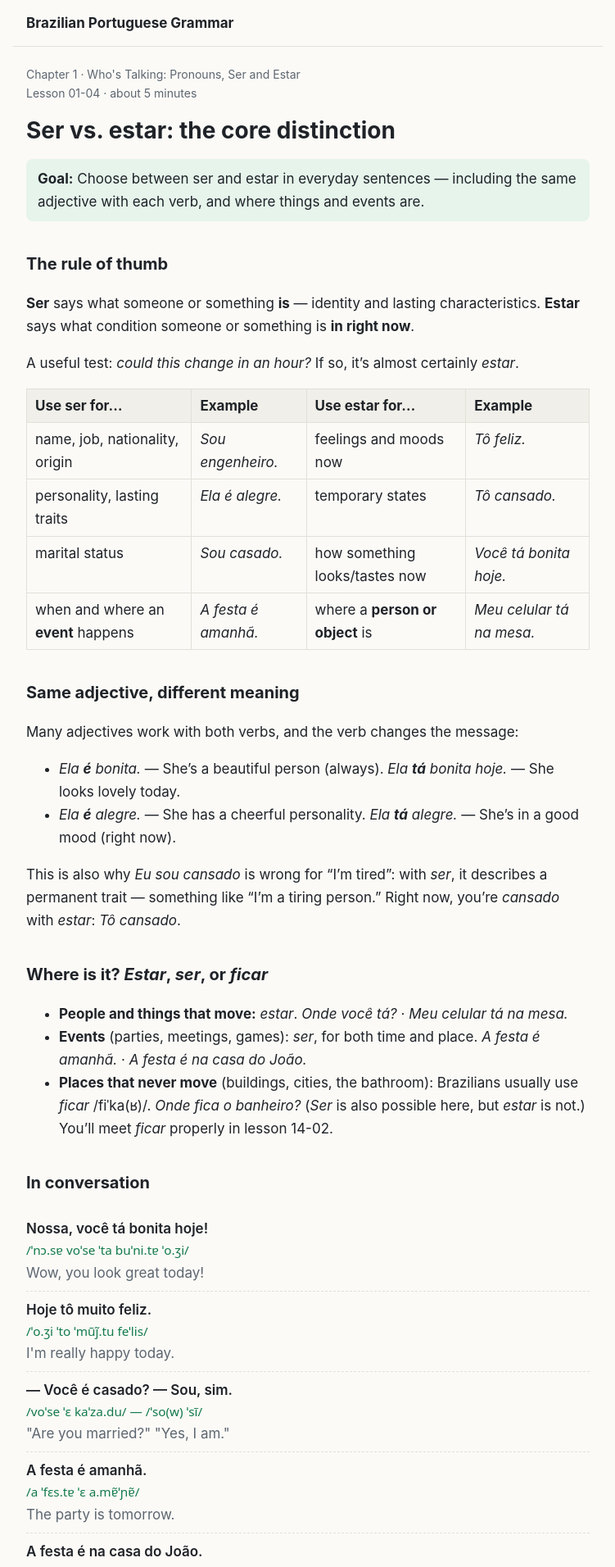
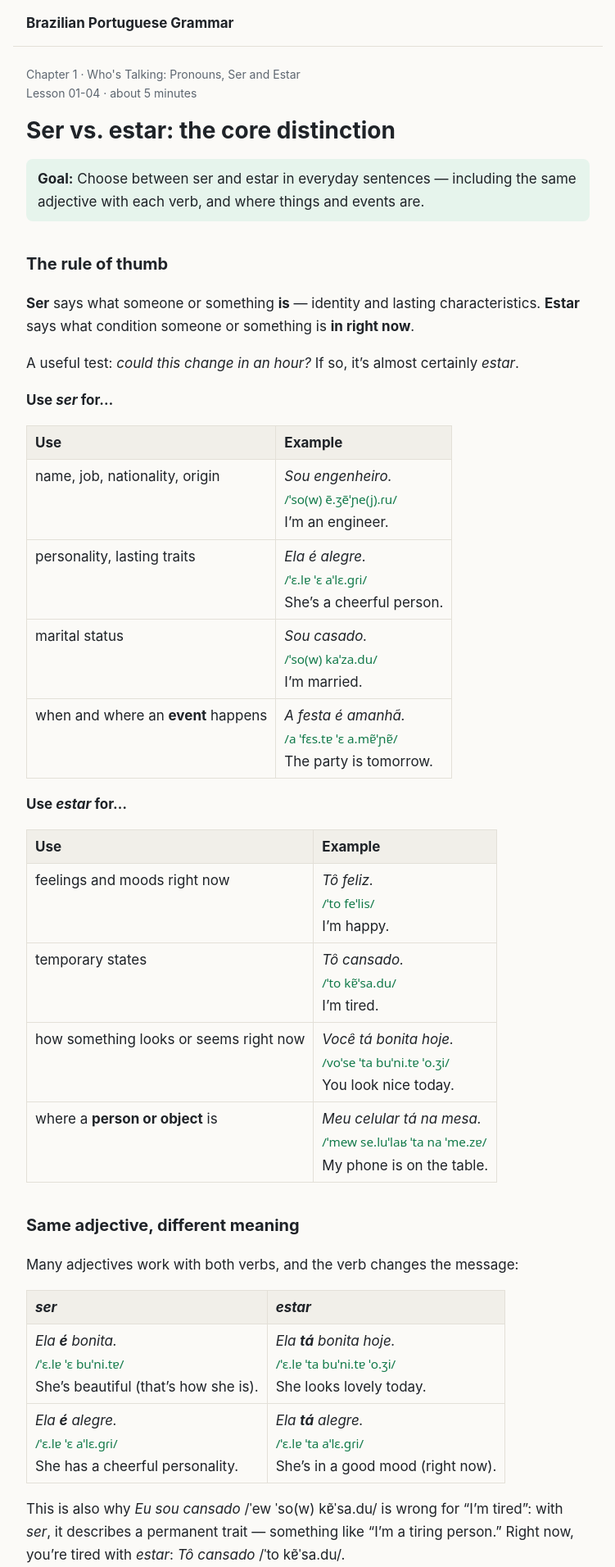
Before and after one commit to Ryoengineer112358/portuguese-grammar, a Jekyll site: the page built from lessons/01-04-ser-vs-estar.md, in a window 1280 px wide. Shown: the top 1912 px of the page at 82% size, without its empty margins (264-1015 px from the left). Built offline with Jekyll 4.4.1, drawn with Linux system fonts in a browser that asks for light colours; some of the changed text lies outside the part shown.

Commit message:
01-04: translations and IPA for every Portuguese sentence; phone-friendly tables
Co-Authored-By: Claude Opus 5.5 <noreply@anthropic.com>

```diff
--- a/assets/style.css
+++ b/assets/style.css
@@ -60,7 +60,8 @@ blockquote p { margin: 0.3em 0; }
 .ex { list-style: none; padding: 0; }
 .ex li { padding: 8px 0; border-bottom: 1px dashed var(--line); }
 .ex .pt { font-weight: 600; display: block; }
-.ex .ipa { display: block; font-size: 0.9em; color: var(--accent); font-family: "Charis SIL", "Doulos SIL", "Gentium Plus", "Noto Sans", "Lucida Grande", sans-serif; }
+.ipa { font-size: 0.9em; color: var(--accent); font-family: "Charis SIL", "Doulos SIL", "Gentium Plus", "Noto Sans", "Lucida Grande", sans-serif; }
+.ex .ipa { display: block; }
 .ex .en { color: var(--muted); display: block; }
 
 details { margin: 0.8em 0; padding: 8px 12px; border: 1px solid var(--line); border-radius: 8px; }
--- a/lessons/01-04-ser-vs-estar.md
+++ b/lessons/01-04-ser-vs-estar.md
@@ -7,7 +7,7 @@ goal: "Choose between ser and estar in everyday sentences — including the same
 verification:
   status: source-checked
   checked_on: 2026-11-06
-  note: "The core rule, the bonita/alegre contrast, estar for people and movable things, ser for when and where events take place, and ficar for fixed places, and estar for current weather each agree across at least two of the listed sources (both Elon pages count as one publisher). Not yet reviewed by a native speaker or teacher. IPA is from Wiktionary only; sentence IPA strings together dictionary forms. Filled in by analogy: do /du/ (Wiktionary), o /u/."
+  note: "The core rule, the bonita/alegre contrast, estar for people and movable things, ser for when and where events take place, and ficar for fixed places, and estar for current weather each agree across at least two of the listed sources (both Elon pages count as one publisher). Not yet reviewed by a native speaker or teacher. IPA is from Wiktionary only; sentence IPA strings together dictionary forms. Filled in by analogy (not found on Wiktionary): the articles o /u/ and as /as/, no /nu/ (from do /du/)."
 sources:
   - title: "Estar for Temporary States and Conditions"
     publisher: "Elon.io — Brazilian Portuguese grammar"
@@ -42,29 +42,52 @@ sources:
 
 A useful test: *could this change in an hour?* If so, it's almost certainly *estar*.
 
-| Use **ser** for… | Example | Use **estar** for… | Example |
-|---|---|---|---|
-| name, job, nationality, origin | *Sou engenheiro.* | feelings and moods now | *Tô feliz.* |
-| personality, lasting traits | *Ela é alegre.* | temporary states | *Tô cansado.* |
-| marital status | *Sou casado.* | how something looks/tastes now | *Você tá bonita hoje.* |
-| when and where an **event** happens | *A festa é amanhã.* | where a **person or object** is | *Meu celular tá na mesa.* |
+**Use *ser* for…**
+
+| Use | Example |
+|---|---|
+| name, job, nationality, origin | *Sou engenheiro.*<br><span class="ipa">/ˈso(w) ẽ.ʒẽˈɲe(j).ɾu/</span><br>I'm an engineer. |
+| personality, lasting traits | *Ela é alegre.*<br><span class="ipa">/ˈɛ.lɐ ˈɛ aˈlɛ.ɡɾi/</span><br>She's a cheerful person. |
+| marital status | *Sou casado.*<br><span class="ipa">/ˈso(w) kaˈza.du/</span><br>I'm married. |
+| when and where an **event** happens | *A festa é amanhã.*<br><span class="ipa">/a ˈfɛs.tɐ ˈɛ a.mɐ̃ˈɲɐ̃/</span><br>The party is tomorrow. |
+
+**Use *estar* for…**
+
+| Use | Example |
+|---|---|
+| feelings and moods right now | *Tô feliz.*<br><span class="ipa">/ˈto feˈlis/</span><br>I'm happy. |
+| temporary states | *Tô cansado.*<br><span class="ipa">/ˈto kɐ̃ˈsa.du/</span><br>I'm tired. |
+| how something looks or seems right now | *Você tá bonita hoje.*<br><span class="ipa">/voˈse ˈta buˈni.tɐ ˈo.ʒi/</span><br>You look nice today. |
+| where a **person or object** is | *Meu celular tá na mesa.*<br><span class="ipa">/ˈmew se.luˈlaʁ ˈta na ˈme.zɐ/</span><br>My phone is on the table. |
 
 ## Same adjective, different meaning
 
 Many adjectives work with both verbs, and the verb changes the message:
 
-- *Ela **é** bonita.* — She's a beautiful person (always).
-  *Ela **tá** bonita hoje.* — She looks lovely today.
-- *Ela **é** alegre.* — She has a cheerful personality.
-  *Ela **tá** alegre.* — She's in a good mood (right now).
+| *ser* | *estar* |
+|---|---|
+| *Ela **é** bonita.*<br><span class="ipa">/ˈɛ.lɐ ˈɛ buˈni.tɐ/</span><br>She's beautiful (that's how she is). | *Ela **tá** bonita hoje.*<br><span class="ipa">/ˈɛ.lɐ ˈta buˈni.tɐ ˈo.ʒi/</span><br>She looks lovely today. |
+| *Ela **é** alegre.*<br><span class="ipa">/ˈɛ.lɐ ˈɛ aˈlɛ.ɡɾi/</span><br>She has a cheerful personality. | *Ela **tá** alegre.*<br><span class="ipa">/ˈɛ.lɐ ˈta aˈlɛ.ɡɾi/</span><br>She's in a good mood (right now). |
 
-This is also why *Eu sou cansado* is wrong for "I'm tired": with *ser*, it describes a permanent trait — something like "I'm a tiring person." Right now, you're *cansado* with *estar*: *Tô cansado*.
+This is also why *Eu sou cansado* /ˈew ˈso(w) kɐ̃ˈsa.du/ is wrong for "I'm tired": with *ser*, it describes a permanent trait — something like "I'm a tiring person." Right now, you're tired with *estar*: *Tô cansado* /ˈto kɐ̃ˈsa.du/.
 
 ## Where is it? *Estar*, *ser*, or *ficar*
 
-- **People and things that move:** *estar*. *Onde você tá?* · *Meu celular tá na mesa.*
-- **Events** (parties, meetings, games): *ser*, for both time and place. *A festa é amanhã.* · *A festa é na casa do João.*
-- **Places that never move** (buildings, cities, the bathroom): Brazilians usually use *ficar* /fiˈka(ʁ)/. *Onde fica o banheiro?* (*Ser* is also possible here, but *estar* is not.) You'll meet *ficar* properly in lesson 14-02.
+**People and things that move → *estar***
+
+- *Onde você tá?* <span class="ipa">/ˈõ.d͡ʒi voˈse ˈta/</span> — Where are you?
+- *Meu celular tá na mesa.* <span class="ipa">/ˈmew se.luˈlaʁ ˈta na ˈme.zɐ/</span> — My phone is on the table.
+
+**Events (parties, meetings, games) → *ser*, for both time and place**
+
+- *A festa é amanhã.* <span class="ipa">/a ˈfɛs.tɐ ˈɛ a.mɐ̃ˈɲɐ̃/</span> — The party is tomorrow.
+- *A festa é na casa do João.* <span class="ipa">/a ˈfɛs.tɐ ˈɛ na ˈka.zɐ du ʒoˈɐ̃w̃/</span> — The party is at João's place.
+
+**Places that never move (buildings, cities, the bathroom) → usually *ficar* /fiˈka(ʁ)/**
+
+- *Onde fica o banheiro?* <span class="ipa">/ˈõ.d͡ʒi ˈfi.kɐ u bɐ̃ˈɲe(j).ɾu/</span> — Where's the bathroom?
+
+*Ser* is also possible for fixed places, but *estar* is not. You'll meet *ficar* properly in lesson 14-02.
 
 ## In conversation
 
@@ -81,34 +104,42 @@ This is also why *Eu sou cansado* is wrong for "I'm tired": with *ser*, it descr
 
 ## Watch out
 
-> **"Permanent vs. temporary" is only a rule of thumb.** Events use *ser* even though they're one-off (*A festa é amanhã*), and fixed places use *ficar*, not *estar*. Learn the location rules above as their own pattern.
+> **"Permanent vs. temporary" is only a rule of thumb.** Events use *ser* even though they're one-off — *A festa é amanhã* <span class="ipa">/a ˈfɛs.tɐ ˈɛ a.mɐ̃ˈɲɐ̃/</span> ("The party is tomorrow") — and fixed places use *ficar*, not *estar*. Learn the location rules above as their own pattern.
 
-> **Weather right now takes *estar*.** *Tá frio hoje* /ˈta ˈfɾi.u ˈo.ʒi/ — "It's cold today."
+> **Weather right now takes *estar*.** *Tá frio hoje.* <span class="ipa">/ˈta ˈfɾi.u ˈo.ʒi/</span> — "It's cold today."
 
-> **Don't use *estar* for buildings.** *O restaurante tá na esquina* sounds off; say *O restaurante fica na esquina* ("The restaurant is on the corner").
+> **Don't use *estar* for buildings.**<br>
+> ✗ *O restaurante tá na esquina.*<br>
+> ✓ *O restaurante fica na esquina.* <span class="ipa">/u ʁes.tawˈɾɐ̃.t͡ʃi ˈfi.kɐ na isˈkĩ.nɐ/</span> — "The restaurant is on the corner."
 
 ## Quick check
 
 <details markdown="1">
 <summary>1. "I'm tired." — <em>Sou cansado</em> or <em>Tô cansado</em>?</summary>
 
-*Tô cansado* (*Estou cansado*). *Sou cansado* would describe a permanent trait.
+*Tô cansado.* <span class="ipa">/ˈto kɐ̃ˈsa.du/</span> (written: *Estou cansado.* <span class="ipa">/isˈto(w) kɐ̃ˈsa.du/</span>) *Sou cansado* would describe a permanent trait.
 </details>
 
 <details markdown="1">
 <summary>2. What's the difference between <em>Ela é bonita</em> and <em>Ela tá bonita</em>?</summary>
 
-*É bonita*: she's a beautiful person. *Tá bonita*: she looks nice right now / today.
+*Ela é bonita.* <span class="ipa">/ˈɛ.lɐ ˈɛ buˈni.tɐ/</span> — She's a beautiful person.
+
+*Ela tá bonita.* <span class="ipa">/ˈɛ.lɐ ˈta buˈni.tɐ/</span> — She looks nice right now / today.
 </details>
 
 <details markdown="1">
 <summary>3. Fill in: <em>A reunião ___ às três.</em> ("The meeting is at three.")</summary>
 
 *é* — events take *ser*.
+
+*A reunião é às três.* <span class="ipa">/a ʁe.u.niˈɐ̃w̃ ˈɛ as ˈtɾe(j)s/</span>
 </details>
 
 <details markdown="1">
 <summary>4. Fill in: <em>As chaves ___ no carro.</em> ("The keys are in the car.")</summary>
 
 *tão* / *estão* — movable objects take *estar*.
+
+*As chaves tão no carro.* <span class="ipa">/as ˈʃa.vis ˈtɐ̃w̃ nu ˈka.ʁu/</span>
 </details>
```
Also changed, not shown: CLAUDE.md (+1 -0 lines).
